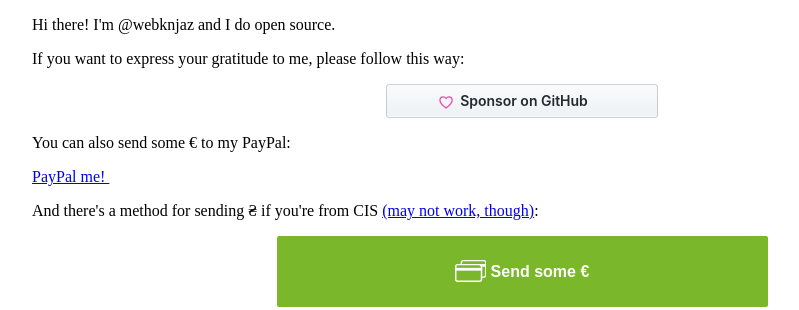
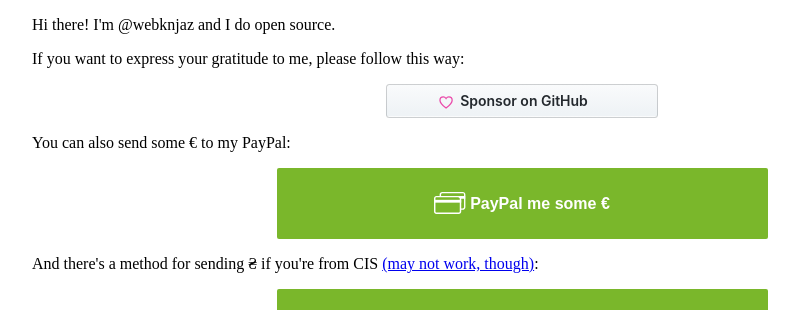
Before and after one commit to webknjaz/mygithubpage, a plain HTML site: page index.html in a window 1280 px wide. Shown: the top 310 px of the page, without its empty margins (118-917 px from the left). Drawn offline with Linux system fonts and the light colour scheme.

Commit message:
Style paypal like liqpay

```diff
--- a/index.html
+++ b/index.html
@@ -132,9 +132,39 @@
 
   <p>You can also send some € to my PayPal:</p>
 
-  <a href="https://www.paypal.me/webknjazCZ" target="_blank">
-    PayPal me!
-  </a>&nbsp;
+  <a href="https://www.paypal.me/webknjazCZ" target="_blank" style="display: block !important; text-align: center !important;">
+    <div style="left: 573px; top: 540px; width: 451px; height: 57px; z-index: 114; border-radius: 0px; border: none !important; display:inline-block !important; text-align: center !important; padding: 7px 20px !important;
+      color: #fff !important; font-size:16px !important; font-weight: 600 !important; font-family:OpenSans, sans-serif; cursor: pointer !important; border-radius: 2px !important;
+      background: rgb(122,183,43) !important;"
+         onmouseover="this.style.opacity='0.5';" onmouseout="this.style.opacity='1';">
+      <svg xmlns="http://www.w3.org/2000/svg" xmlns:xlink="http://www.w3.org/1999/xlink" version="1.1"
+           id="Layer_1" x="0px" y="0px" viewBox="0 0 32.5 22.7"
+           style="
+             enable-background: new 0 0 32.5 22.7;
+             height: 22px;
+             position: relative;
+             top: 5px;
+           " xml:space="preserve">
+        <style type="text/css">
+        .st0 {
+          fill: #ffffff;
+        }
+        </style>
+        <g>
+          <polygon class="st0" points="32.2,6.9 27.2,6.9 23.7,4 32.2,4"></polygon>
+          <path class="st0"
+                d="M25.6,5.5c0.5,0,1,0.5,1,1v13.7c0,0.5-0.5,1-1,1H2.5c-0.5,0-1-0.5-1-1V6.5c0-0.5,0.5-1,1-1H25.6 M25.6,4H2.5
+                   C1.1,4,0,5.1,0,6.5v13.7c0,1.4,1.1,2.5,2.5,2.5h23.1c1.4,0,2.5-1.1,2.5-2.5V6.5C28.1,5.1,27,4,25.6,4z"></path>
+          <rect x="0" y="8.1" class="st0" width="28.1" height="2.9"></rect>
+          <path class="st0"
+                d="M7.3,5V2.7c0-0.3,0.1-0.6,0.4-0.9c0.2-0.2,0.5-0.4,0.9-0.4h21.3c0.3,0,0.6,0.1,0.9,0.4C30.9,2.1,31,2.4,31,2.7
+                   v12.9c0,0.3-0.1,0.6-0.4,0.9c-0.2,0.2-0.5,0.4-0.9,0.4h-2.9v1.5l2.9,0c1.5,0,2.7-1.2,2.7-2.7V2.7c0-1.5-1.2-2.7-2.7-2.7H8.5
+                   C7,0,5.8,1.2,5.8,2.7V5H7.3L7.3,5z"></path>
+        </g>
+      </svg>
+      <span role="button" style="display: inline-block; padding-left: 0px; text-indent: 0px; height: 57px; line-height: 57px;">PayPal me some €</span>
+    </div>
+  </a>
 
   <p>And there's a method for sending ₴ if you're from CIS <a href="https://twitter.com/webKnjaZ/status/1256922557653159937" target="_blank">(may not work, though)</a>:</p>
 
```
